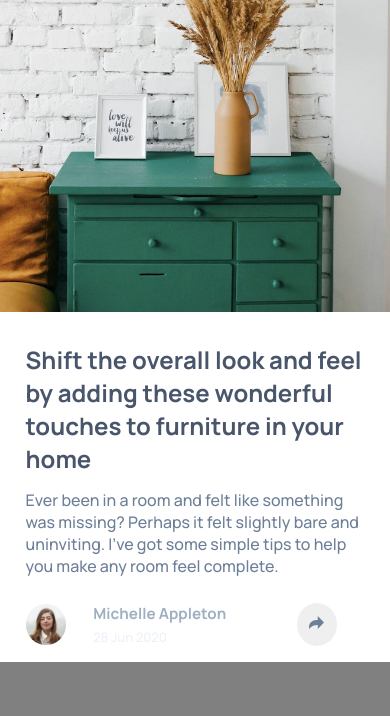
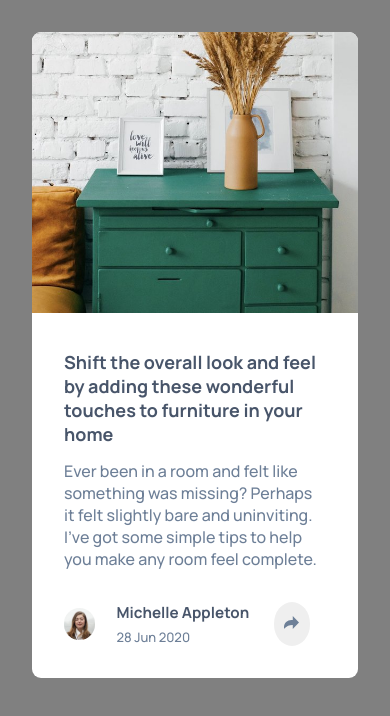
Before and after one commit to 3OfUs/article-preview-component, a plain HTML site: page index.html in a window 390 px wide. Drawn offline with Linux system fonts and the light colour scheme.

Commit message:
finished mobile version 425px

```diff
--- a/style.css
+++ b/style.css
@@ -1,5 +1,4 @@
 @import url('https://fonts.googleapis.com/css2?family=Manrope:wght@500;700&display=swap');
-
 html {
     box-sizing: border-box;
 }
@@ -13,28 +12,31 @@ html {
 @media screen and (max-width: 425px) {
     body {
         background: grey;
-        width: 100vw;
+        margin: 2rem;
+        max-width: 90vw;
     }
     .main {
         background: white;
+        border-radius: 9px;
+        overflow: hidden;
     }
     .header__image {
-        max-width: 100vw;
+        max-width: 90vw;
     }
     .description {
-        margin: 1.6rem;
+        margin: 2rem;
     }
     .description__tittle {
         padding-bottom: 0.9rem;
         font-weight: 700;
         color: hsl(217, 19%, 35%);
+        font-size: 18px;
     }
     .description__text {
         color: hsl(214, 17%, 51%);
     }
     .admin {
-        margin: 1.6rem;
-        padding-bottom: 1rem;
+        margin: 2rem;
         display: grid;
         grid-template-columns: 1fr 3fr 1fr;
         grid-template-areas: "picture name share";
@@ -58,14 +60,14 @@ html {
     }
     .admin__name {
         margin-bottom: 0.3rem;
-        color: hsl(212, 23%, 69%);
+        color: hsl(217, 19%, 35%);
     }
     .admin__date {
-        color: hsl(210, 46%, 95%);
+        color: hsl(214, 17%, 51%);
     }
     .admin__button {
         border-radius: 70%;
-        width: 60%;
+        width: 70%;
         border-style: none;
     }
 }
```
